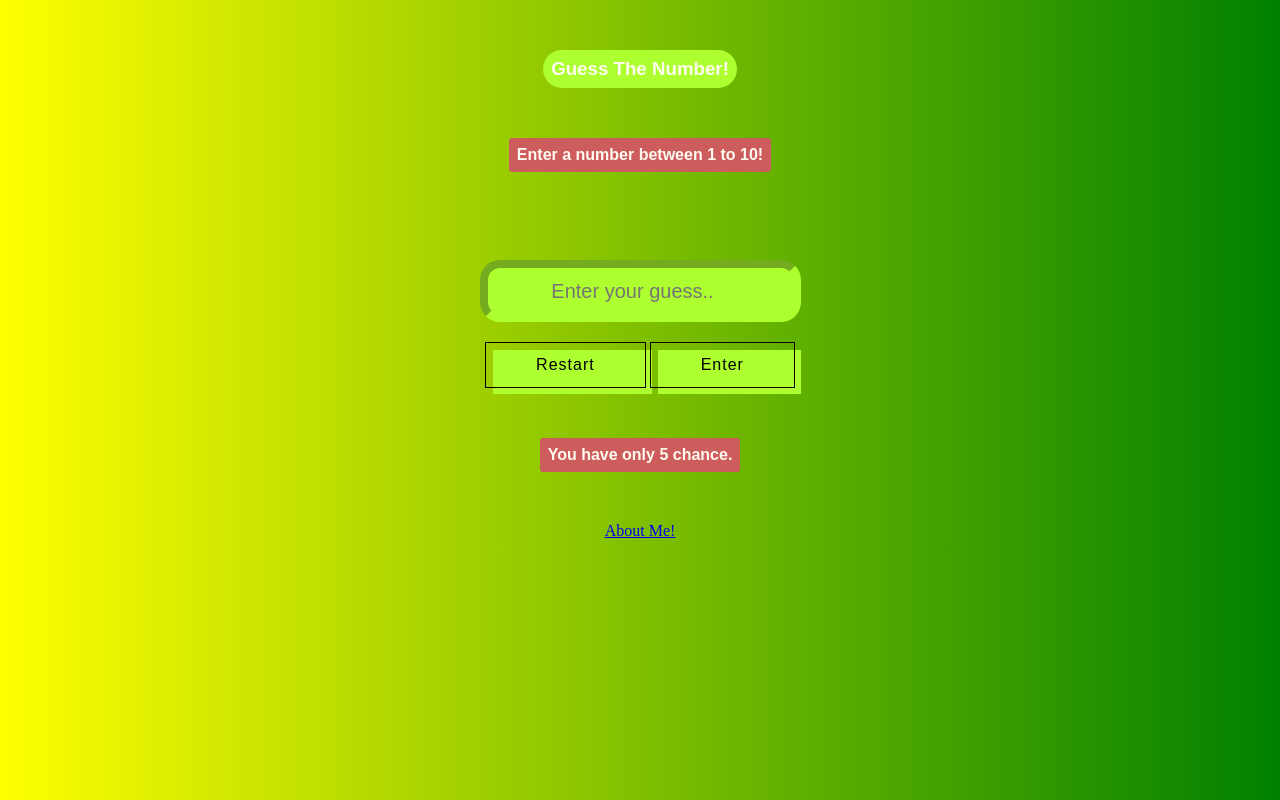
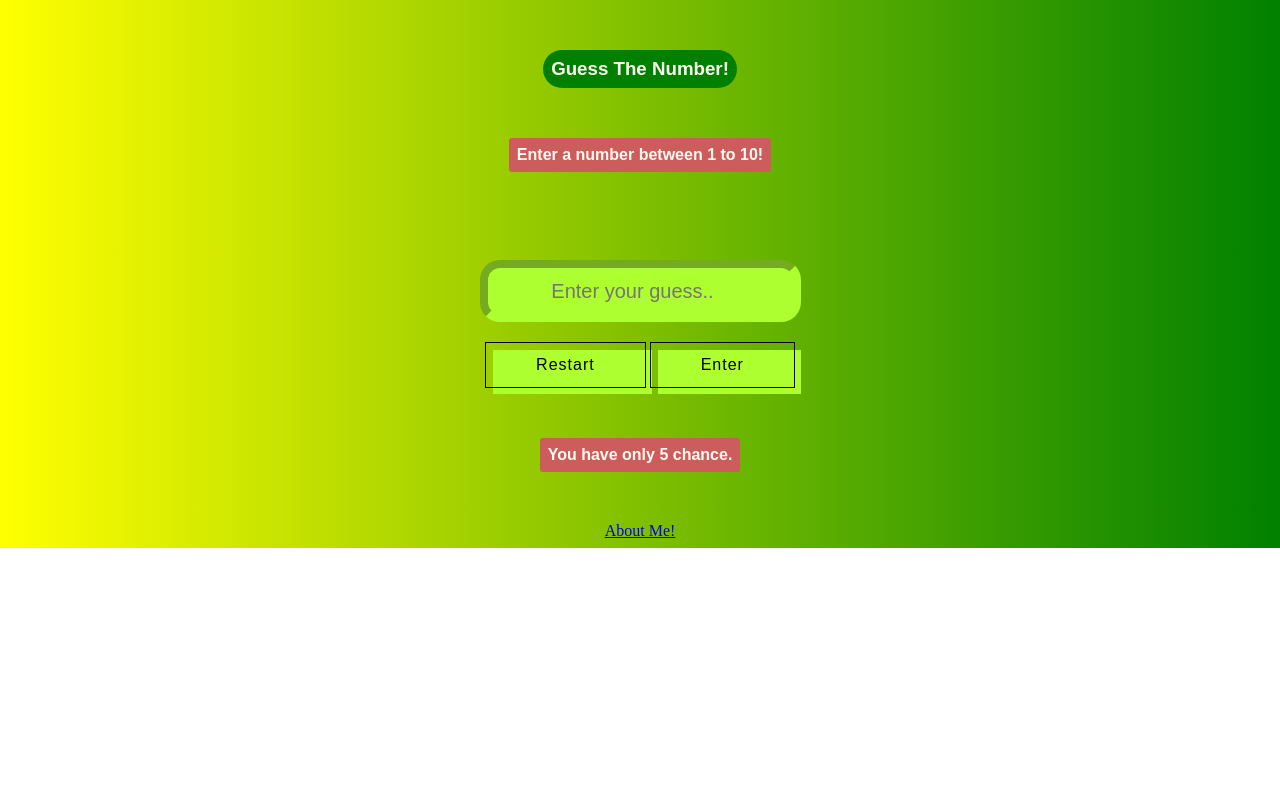
Before and after one commit to subhranshuchoudhury/Guess-the-number, a plain HTML site: page index.html in a window 1280 px wide. Drawn offline with Linux system fonts and the light colour scheme.

Commit message:
Update style.css

```diff
--- a/style.css
+++ b/style.css
@@ -1,6 +1,7 @@
 body{
 	background: linear-gradient(90deg, yellow, green);
 	height: 100%;
+	background-repeat: no-repeat;
 }
 
 h3{
@@ -9,7 +10,7 @@ h3{
 	margin: 50px;
 	font-family: sans-serif;
 	color: floralwhite;
-	background: greenyellow;
+	background: green;
 	border-radius: 20px;
 	padding: 8px;
 }
```
